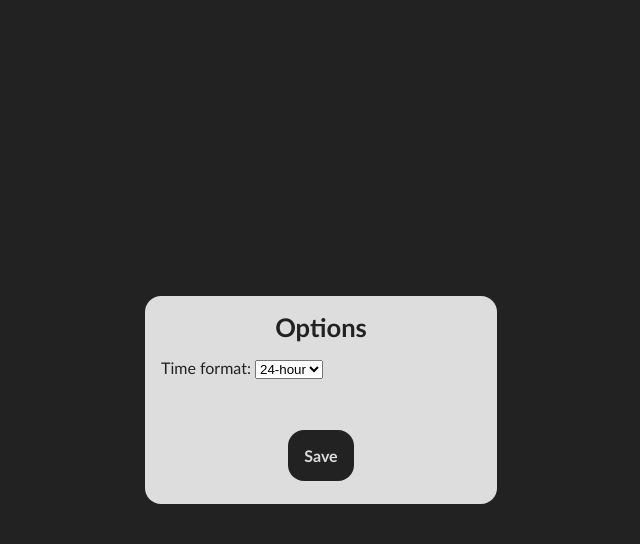
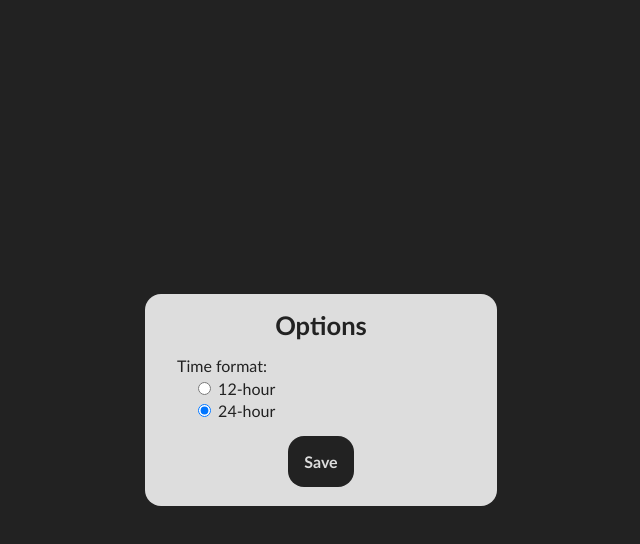
Before and after one commit to omp/tempo, a browser extension: page options.html in a window 1280 px wide. Both pictures are taken after a click on the button "Save". Shown: the whole page, without its empty margins (319-959 px from the left). Drawn offline with Linux system fonts and the light colour scheme.

Commit message:
Improve timeformat code.

```diff
--- a/options.css
+++ b/options.css
@@ -11,7 +11,7 @@ body {
 
 div#container {
 	width: 20em;
-	height: 11em;
+	height: 11.2em;
 	padding: 1em;
 	margin: auto;
 	position: absolute;
@@ -31,12 +31,24 @@ h1 {
 	margin: 0em;
 }
 
+div.section {
+	margin: 1em;
+}
+
+div.section p {
+	margin: 0.2em 0em;
+}
+
+div.section p.option {
+	margin-left: 1em;
+}
+
+div#button {
+	text-align: center;
+}
+
 p#status {
 	color: #390;
-}
-
-p#button {
-	text-align: center;
 }
 
 button {
--- a/options.html
+++ b/options.html
@@ -11,16 +11,15 @@
 	<body>
 		<div id="container">
 			<h1>Options</h1>
-			<p>Time format:
-				<select id="timeformat">
-					<option value="12">12-hour</option>
-					<option value="24">24-hour</option>
-				</select>
-			</p>
+			<div class="section">
+				<p>Time format:</p>
+				<p class="option"><input type="radio" name="timeformat" id="t12" /><label for="t12"> 12-hour</label></p>
+				<p class="option"><input type="radio" name="timeformat" id="t24" /><label for="t24"> 24-hour</label></p>
+			</div>
+			<div id="button">
+				<button id="save">Save</button>
+			</div>
 			<p id="status">&nbsp;</p>
-			<p id="button">
-				<button id="save">Save</button>
-			</p>
 		</div>
 	</body>
 </html>
--- a/options.js
+++ b/options.js
@@ -2,9 +2,12 @@
 // Distributed under the terms of the GNU General Public License v2.
 // See http://www.gnu.org/licenses/gpl-2.0.txt for the full license text.
 
-function save_options() {
-	var select = document.getElementById('timeformat');
-	var timeformat = select.children[select.selectedIndex].value;
+function saveOptions() {
+	var timeformat = 24;
+	if(document.getElementById('t12').checked) {
+		var timeformat = 12;
+	}
+
 	localStorage['timeformat'] = timeformat;
 
 	var status = document.getElementById('status');
@@ -13,30 +16,22 @@ function save_options() {
 	setTimeout(function() {status.innerHTML = '&nbsp;'}, 1000);
 }
 
-function restore_options() {
+function restoreOptions() {
 	var timeformat = localStorage['timeformat'];
 
 	if(!timeformat) {
-		timeformat = '24';
+		timeformat = 24;
 	}
 
-	var select = document.getElementById('timeformat');
+	var option = document.getElementById('t' + timeformat);
 
-	for(var i = 0; i < select.children.length; i++) {
-		var child = select.children[i];
-
-		if(child.value == timeformat) {
-			child.selected = 'true';
-
-			break;
-		}
-	}
+	option.checked = true;
 }
 
-function start_options() {
-	restore_options();
+function startOptions() {
+	restoreOptions();
 
-	document.querySelector('#save').addEventListener('click', save_options);
+	document.querySelector('#save').addEventListener('click', saveOptions);
 }
 
-window.onload = start_options;
+window.onload = startOptions;
--- a/tempo.js
+++ b/tempo.js
@@ -26,7 +26,7 @@ function updateTime() {
 	var dm = date.getMonth();
 	var dy = date.getFullYear();
 
-	if(timeformat == '12') {
+	if(timeformat == 12) {
 		h = (h + 11) % 12 + 1;
 	}
 
```
